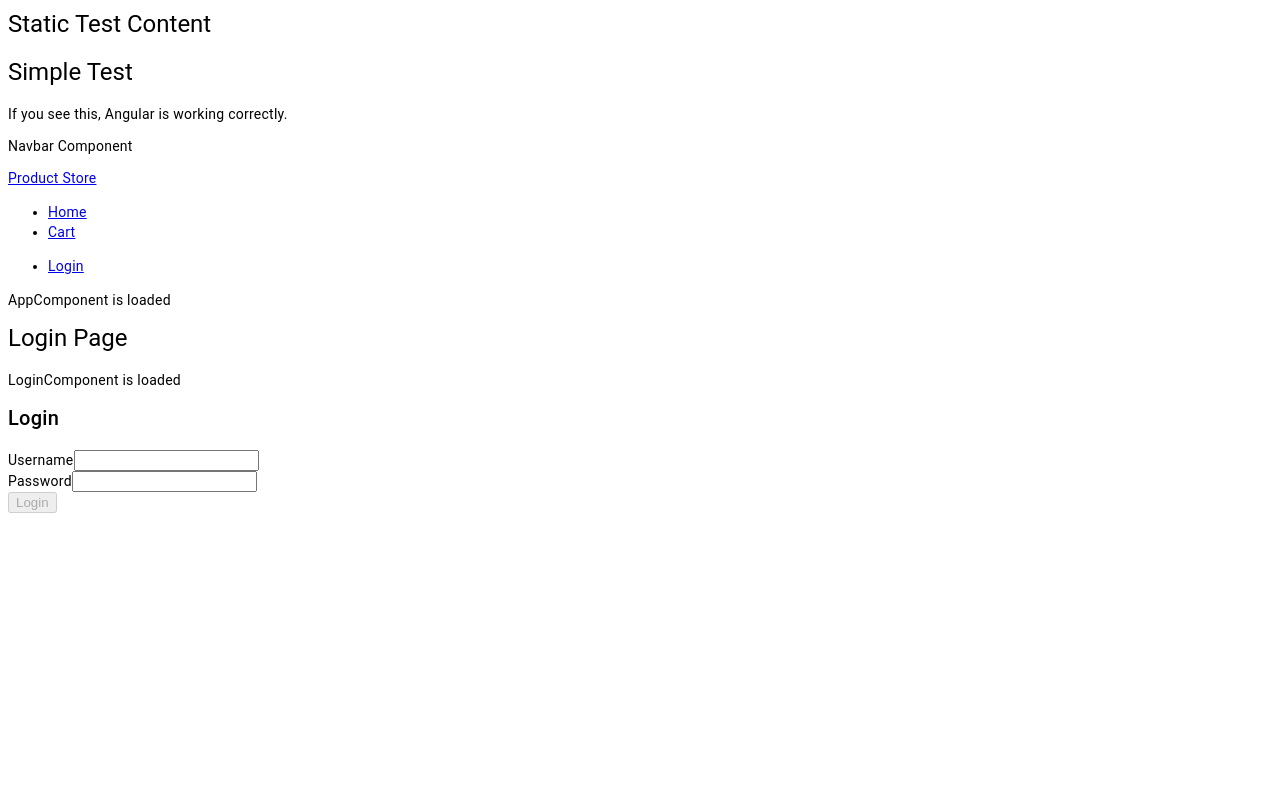
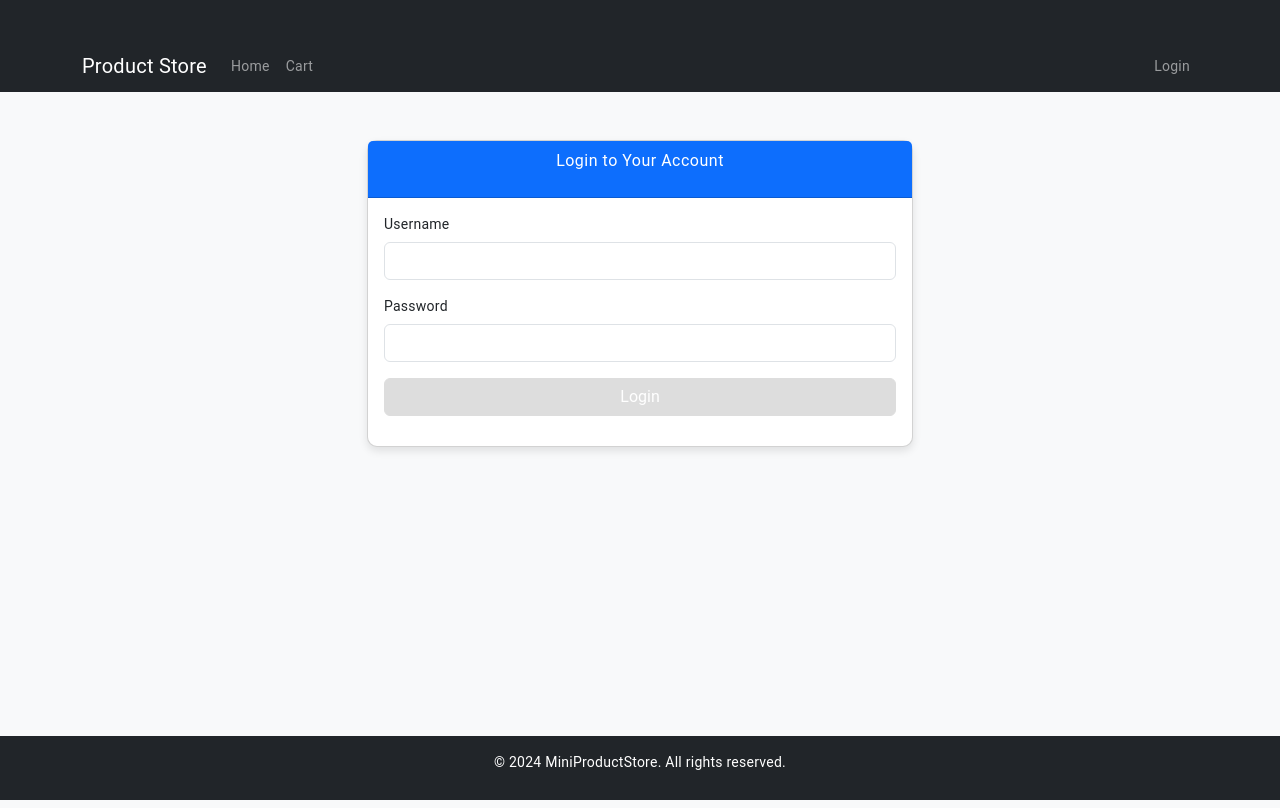
Before and after one commit to IrynaShyrobokova/Mini-Product-Store, an Angular app: page /login in a window 1280 px wide. Built offline with nearby package versions, Linux system fonts and the light colour scheme.

Commit message:
working 2

```diff
--- a/src/app/app.component.html
+++ b/src/app/app.component.html
@@ -1,5 +1,5 @@
-<h1>Simple Test</h1>
-<p>If you see this, Angular is working correctly.</p>
 <app-navbar></app-navbar>
-<p>AppComponent is loaded</p>
 <router-outlet></router-outlet>
+<footer class="bg-dark text-center text-white py-3 mt-5">
+  <p>&copy; 2024 MiniProductStore. All rights reserved.</p>
+</footer>
--- a/src/app/components/login/login.component.html
+++ b/src/app/components/login/login.component.html
@@ -1,11 +1,14 @@
-<!-- login.component.html -->
-<h1>Login Page</h1>
-<p>LoginComponent is loaded</p>
-<div class="login-container">
-  <h2>Login</h2>
+<div class="container mt-5">
+  <div class="row justify-content-center">
+    <div class="col-md-6">
+      <div class="card">
+        <div class="card-header text-center bg-primary text-white">
+          <h4>Login to Your Account</h4>
+        </div>
+        <div class="card-body">
           <form [formGroup]="loginForm" (ngSubmit)="onLogin()">
-    <div class="form-group">
-      <label for="username">Username</label>
+            <div class="mb-3">
+              <label for="username" class="form-label">Username</label>
               <input type="text"
                      id="username"
                      formControlName="username"
@@ -15,9 +18,8 @@
                 Username is required.
               </div>
             </div>
-
-    <div class="form-group">
-      <label for="password">Password</label>
+            <div class="mb-3">
+              <label for="password" class="form-label">Password</label>
               <input type="password"
                      id="password"
                      formControlName="password"
@@ -30,7 +32,10 @@
                 Password must be at least 6 characters.
               </div>
             </div>
-
-    <button type="submit" class="btn btn-primary" [disabled]="loginForm.invalid">Login</button>
+            <button type="submit" class="btn btn-primary w-100" [disabled]="loginForm.invalid">Login</button>
           </form>
         </div>
+      </div>
+    </div>
+  </div>
+</div>
--- a/src/app/components/navbar/navbar.component.html
+++ b/src/app/components/navbar/navbar.component.html
@@ -1,8 +1,16 @@
-<nav class="navbar navbar-expand-lg navbar-light bg-light">
-  <p>Navbar Component</p>
-  <div class="container-fluid">
+<nav class="navbar navbar-expand-lg navbar-dark bg-dark">
+  <div class="container">
     <a class="navbar-brand" routerLink="/">Product Store</a>
-    <div class="collapse navbar-collapse">
+    <button class="navbar-toggler"
+            type="button"
+            data-bs-toggle="collapse"
+            data-bs-target="#navbarNav"
+            aria-controls="navbarNav"
+            aria-expanded="false"
+            aria-label="Toggle navigation">
+      <span class="navbar-toggler-icon"></span>
+    </button>
+    <div class="collapse navbar-collapse" id="navbarNav">
       <ul class="navbar-nav me-auto">
         <li class="nav-item">
           <a class="nav-link" routerLink="/">Home</a>
--- a/src/index.html
+++ b/src/index.html
@@ -1,4 +1,5 @@
+<link href="https://cdn.jsdelivr.net/npm/bootstrap@5.3.0/dist/css/bootstrap.min.css" rel="stylesheet">
+
 <body class="mat-typography">
-  <h1>Static Test Content</h1>
   <app-root></app-root>
 </body>
--- a/src/styles.css
+++ b/src/styles.css
@@ -1,14 +1,42 @@
-html, body {
-  height: 100% !important;
-}
 body {
-  display: block !important;
-  margin: 8px !important;
+  background-color: #f8f9fa;
 }
 
-.spacer {
-  flex: 1 1 auto;
+.container {
+  margin-top: 40px;
 }
 
-html, body { height: 100%; }
-body { margin: 0; font-family: Roboto, "Helvetica Neue", sans-serif; }
+.card {
+  border-radius: 10px;
+  box-shadow: 0 4px 8px rgba(0, 0, 0, 0.1);
+}
+
+.card-header {
+  border-top-left-radius: 10px;
+  border-top-right-radius: 10px;
+}
+
+.form-control.is-invalid {
+  border-color: #dc3545;
+}
+
+.invalid-feedback {
+  font-size: 0.875em;
+}
+
+.btn-primary {
+  background-color: #007bff;
+  border-color: #007bff;
+}
+
+  .btn-primary:disabled {
+    background-color: #cccccc;
+    border-color: #cccccc;
+  }
+
+footer {
+  position: fixed;
+  bottom: 0;
+  width: 100%;
+  background-color: #343a40;
+}
```
Lines whose indentation alone changed are shown as unchanged.
